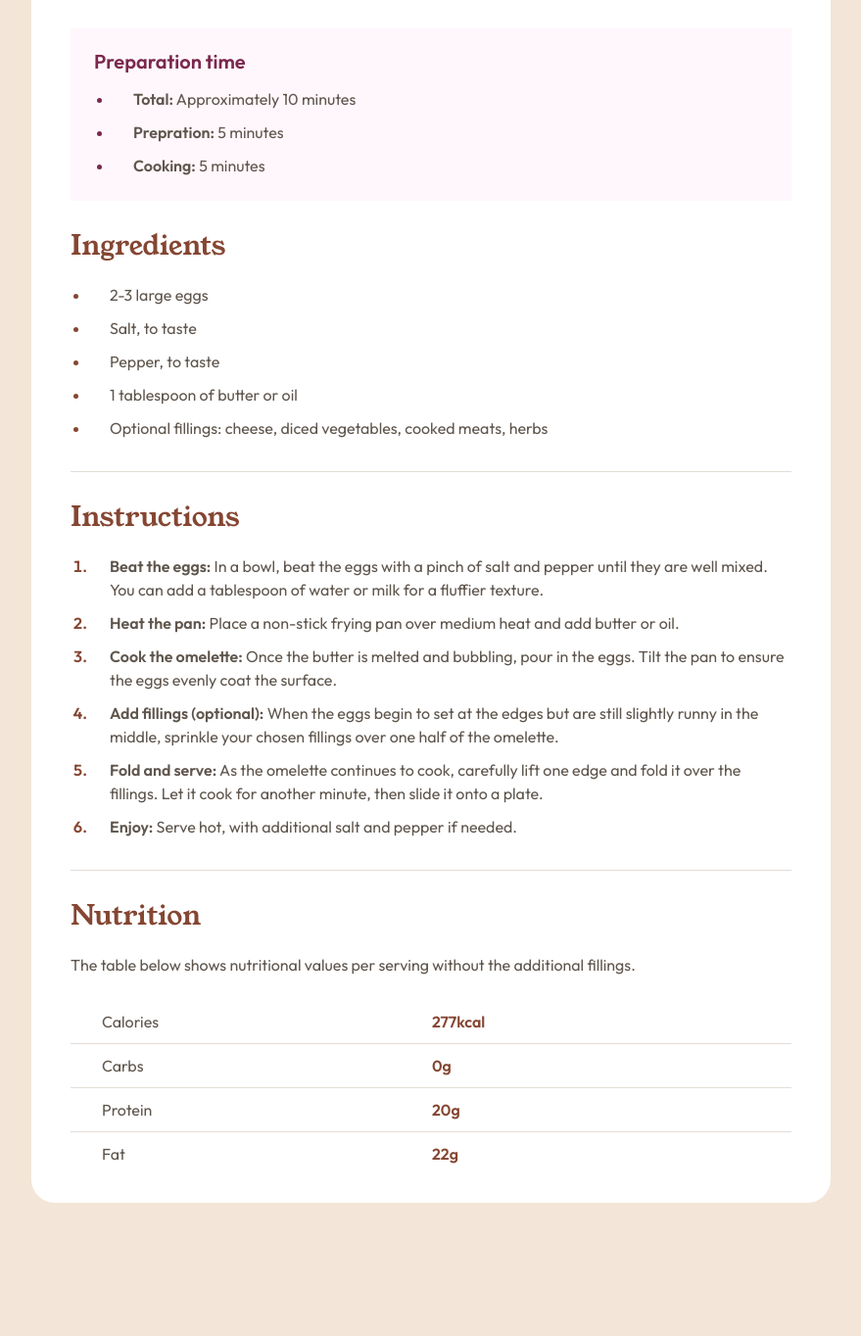
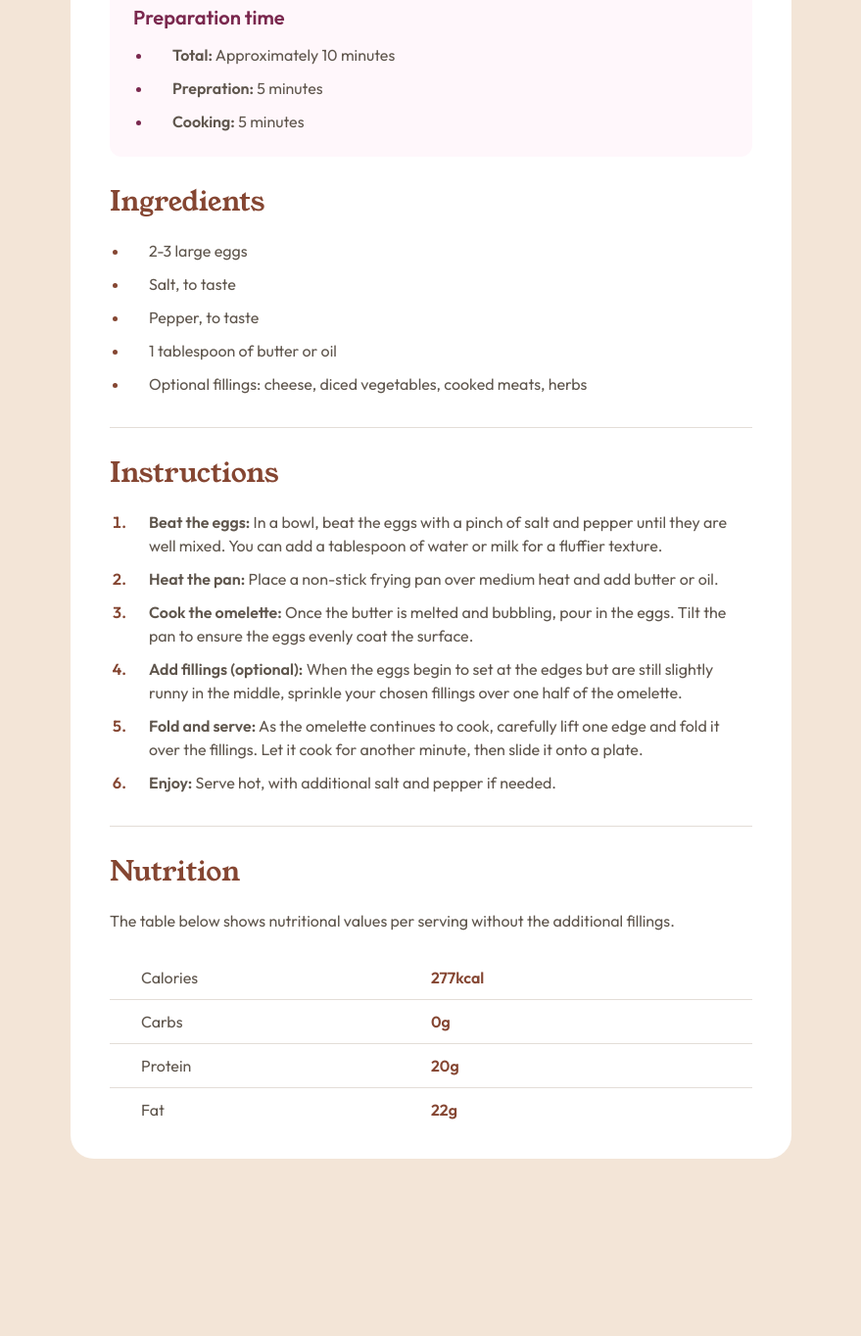
Before and after one commit to MarionCts/RecipePage, a plain HTML site: page index.html in a window 1280 px wide. Shown: the part 668-2032 px from the top of the page at 98% size, without its empty margins (200-1079 px from the left). After the commit the page ends 1979 px from the top, so only its background shows below. Drawn offline with Linux system fonts and the light colour scheme.

Commit message:
style update

```diff
--- a/assets/css/style.css
+++ b/assets/css/style.css
@@ -1,4 +1,16 @@
-/* COULEURS */
+/* RESET */
+
+*{
+    box-sizing: border-box;
+    margin: 0;
+    padding: 0;
+}
+
+html{
+    font-size: 10px;
+}
+
+/* COLOR */
 
 :root{
     --ArrierePlan: rgba(243, 229, 215, 1);
@@ -34,30 +46,34 @@ body{
 }
 
 figure{
-    margin: 0 0 40px 0;
+    margin: 0 0 4rem 0;
 }
 
 section:not:nth-child(-n + 2){
-    margin-top: 32px;
+    margin-top: 3.2rem;
 }
 
 section:not(:first-child):not(:last-child){
-    margin-bottom: 32px;
+    margin-bottom: 3.2rem;
 }
 
 section:not(:last-child){
-    padding-bottom: 32px;
+    padding-bottom: 3.2rem;
 }
 
-.conteneur, img{
-    border-radius: 24px;
+.container{
+    border-radius: 2.4rem;
+}
+
+img, .preparation{
+    border-radius: 1.2rem;
 }
 
 section.ingredients, section.instructions{
-    border-bottom: 1px solid var(--Sable);
+    border-bottom: 0.1rem solid var(--Sable);
 }
 
-/* HABILLAGE DES TEXTES */
+/* TEXTS */
 
 h1, h2, h3,p, a, li, span, .bold{
     letter-spacing: 0;
@@ -65,7 +81,7 @@ h1, h2, h3,p, a, li, span, .bold{
 
 h1, h2, h3{
     color: var(--Pierre);
-    margin: 0 0 24px;
+    margin: 0 0 2.4rem;
 }
 
 p, a, li, span, .bold, th{
@@ -87,29 +103,29 @@ p{
 h1{
     font-family: "Young Serif", serif;
     font-weight: 400;
-    font-size: 40px;
+    font-size: 4rem;
 }
 
 h2{
     font-family: "Young Serif", serif;
     color: var(--Chocolat);
     font-weight: 400;
-    font-size: 28px;
+    font-size: 2.8rem;
 }
 
 h3{
     font-family: "Outfit", serif;
     color: var(--Fushia);
     font-weight: 600;
-    font-size: 20px;
+    font-size: 2rem;
     margin: 0;
-    padding-bottom: 16px;
+    padding-bottom: 1.6rem;
 }
 
 p, a, li, span, th, td{
     font-family: "Outfit", serif;
     font-weight: 400;
-    font-size: 16px;
+    font-size: 1.6rem;
     text-align: left;
 }
 
@@ -122,35 +138,35 @@ td{
     color: var(--Chocolat);
 }
 
-/* DIMENSIONS DU CONTENEUR */
+/* CONTAINER */
 
-.conteneur{
+.container{
     background-color: var(--Blanc);
     max-width: 736px;
-    padding: 40px;
-    margin: 128px 0;
+    padding: 4rem;
+    margin: 12.8rem 0;
 }
 
-/* HABILLAGE DE L'IMAGE */
+/* IMAGE */
 
 img{
     display: block;
     max-width: 100%;
 }
 
-/* HABILLAGE DES LISTES */
+/* LISTS */
 
 ul, ol{
-    padding: 0 0 0 20px;
+    padding: 0 0 0 2rem;
     margin: 0;
 }
 
 li{
-    padding-left: 20px;
+    padding-left: 2rem;
 }
 
 li:not(:last-child){
-    padding-bottom: 10px;
+    padding-bottom: 1rem;
 }
 
 li::marker{
@@ -162,17 +178,17 @@ section.preparation li::marker{
     color: var(--Fushia);
 }
 
-/* BLOC PREPARATION */
+/* PREPARATION */
 
 section.preparation{
     background-color: var(--Rose);
-    padding: 24px;
+    padding: 2.4rem;
 }
 
-/* HABILLAGE DU TABLEAU */
+/* TABLE */
 
 table{
-    margin-top: 24px;
+    margin-top: 2.4rem;
     border-collapse: collapse;
     width: 100%;
 }
@@ -182,13 +198,13 @@ tr:not(:last-child){
 }
 
 th, td{
-    padding-top: 12px;
-    padding-bottom: 12px;
+    padding-top: 1.2rem;
+    padding-bottom: 1.2rem;
     width: 50%;
 }
 
 th{
-    padding-left: 32px;
+    padding-left: 3.2rem;
 }
 
 tr:last-child th, tr:last-child td{
@@ -197,7 +213,7 @@ tr:last-child th, tr:last-child td{
 
 @media (max-width: 768px){
 
-    .conteneur{
+    .container{
         max-width: 616px;
     }
 
@@ -205,22 +221,22 @@ tr:last-child th, tr:last-child td{
 
 @media (max-width: 430px){
 
-    body, .conteneur{
+    body, .container{
         max-width: 100%;
         margin: 0;
     }
 
-    .conteneur, img{
+    .container, img{
         border-radius: 0;
     }
 
-    .conteneur{
-        padding: 0 0 40px 0;
+    .container{
+        padding: 0 0 4rem 0;
     }
 
     section{
-        padding-left: 40px;
-        padding-right: 40px;
+        padding-left: 4rem;
+        padding-right: 4rem;
     }
 
     section:first-child{
@@ -229,13 +245,13 @@ tr:last-child th, tr:last-child td{
     }
 
     .intro h1, .intro p{
-        padding-left: 40px;
-        padding-right: 40px;
+        padding-left: 4rem;
+        padding-right: 4rem;
     }
 
     .preparation{
-        margin-left: 32px;
-        margin-right: 32px;
+        margin-left: 3.2rem;
+        margin-right: 3.2rem;
     }
 
 }
--- a/index.html
+++ b/index.html
@@ -1,9 +1,8 @@
 <!DOCTYPE html>
-<html lang="en">
+<html lang="en-EN">
 <head>
   <meta charset="UTF-8">
   <meta name="viewport" content="width=device-width, initial-scale=1.0"> <!-- displays site properly based on user's device -->
-
   <link rel="icon" type="image/png" sizes="32x32" href="./assets/images/favicon-32x32.png">
   <link rel="stylesheet" href="assets/css/style.css">
   <link rel="preconnect" href="https://fonts.googleapis.com">
@@ -13,7 +12,7 @@
 </head>
 <body>
 
-<div class="conteneur">
+<div class="container">
 
   <section class="intro">
     <figure>
```
